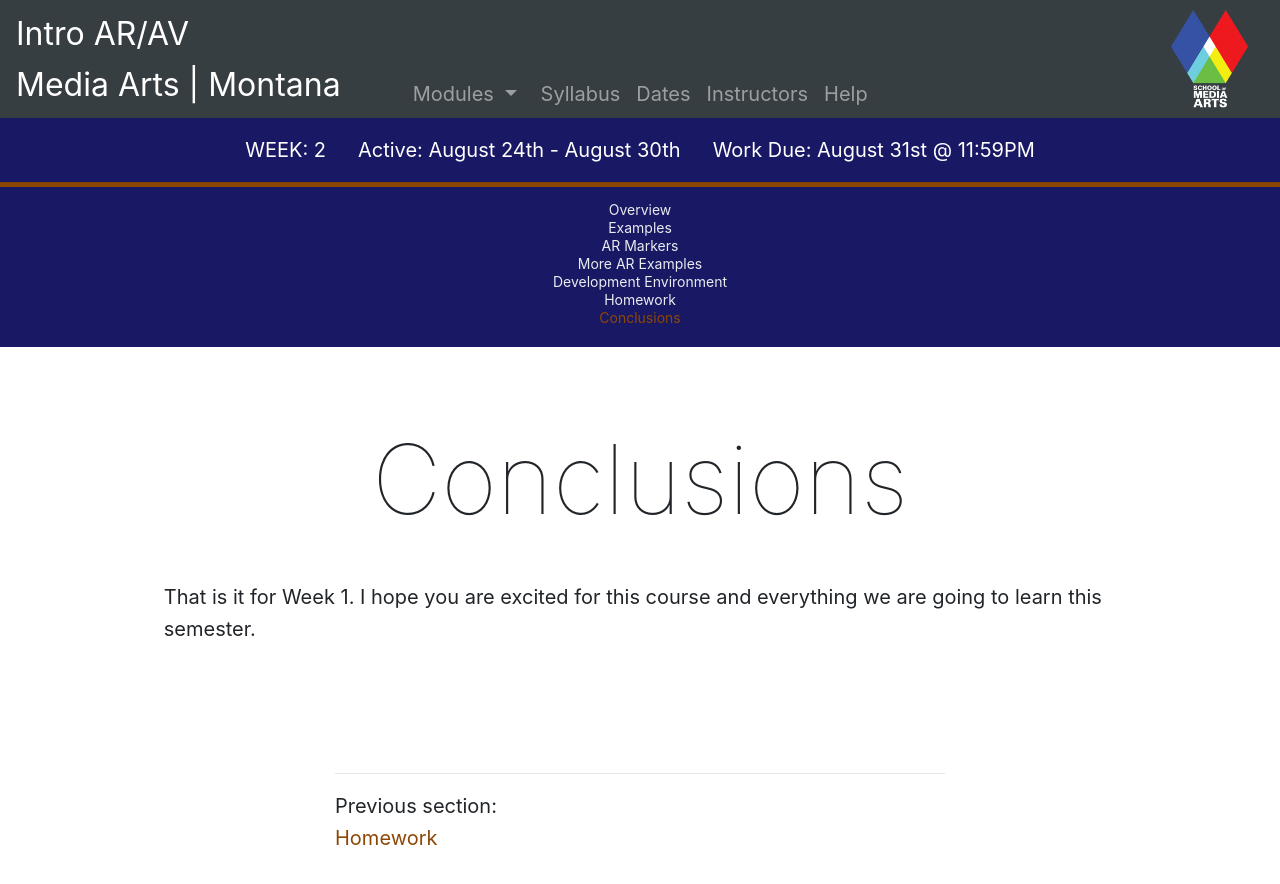
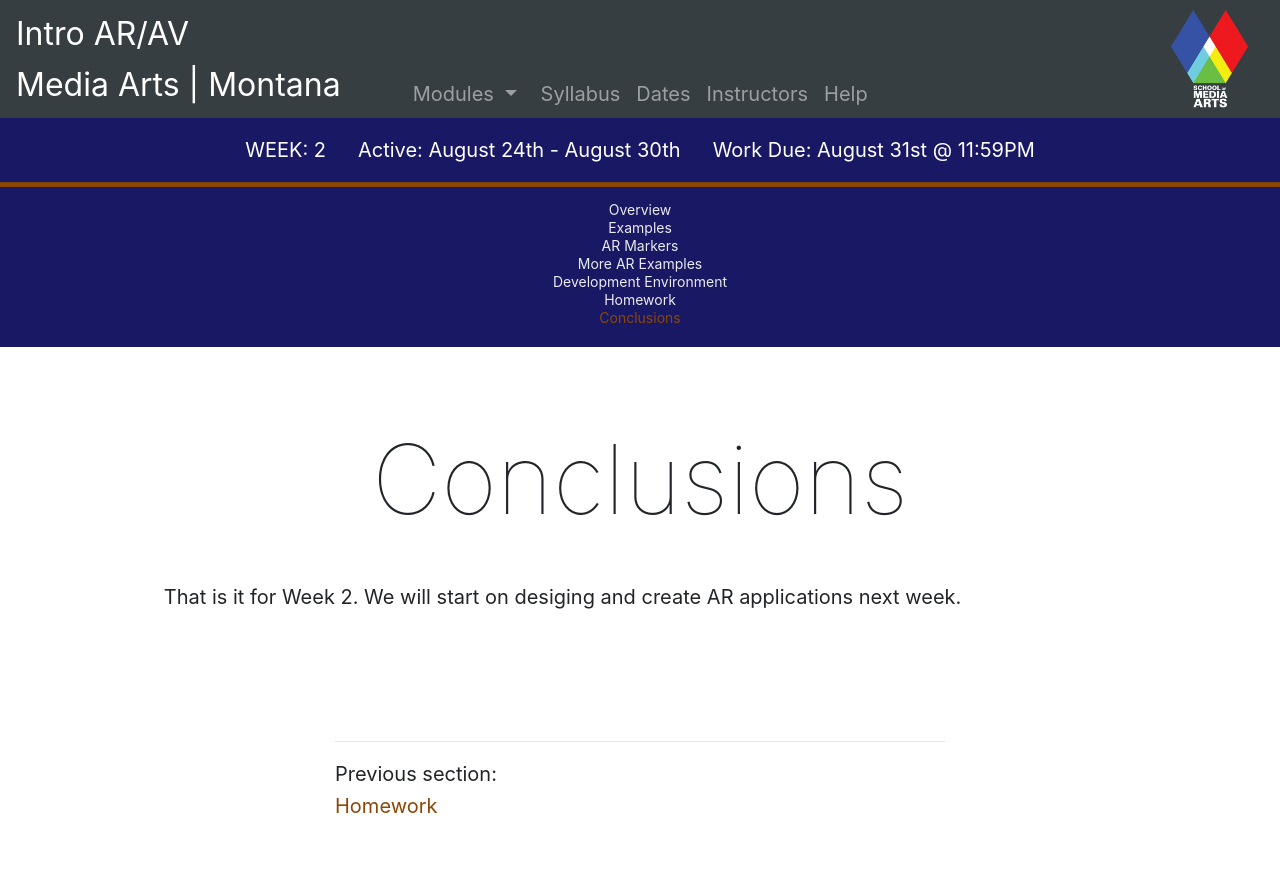
Before and after one commit to Montana-Media-Arts/391_ARVR-Fall2020, a Jekyll site: the page built from modules/week-2/_posts/2017-01-10-conclusions.md, in a window 1280 px wide. Shown: the top 884 px of the page. Built offline with Jekyll 4.4.1, drawn with Linux system fonts in a browser that asks for light colours; nearby versions of some CDN libraries.

Commit message:
Update 2017-01-10-conclusions.md

```diff
--- a/modules/week-2/_posts/2017-01-10-conclusions.md
+++ b/modules/week-2/_posts/2017-01-10-conclusions.md
@@ -5,4 +5,4 @@ module: 2
 
 # Conclusions
 
-That is it for Week 1. I hope you are excited for this course and everything we are going to learn this semester.
+That is it for Week 2. We will start on desiging and create AR applications next week.
```
